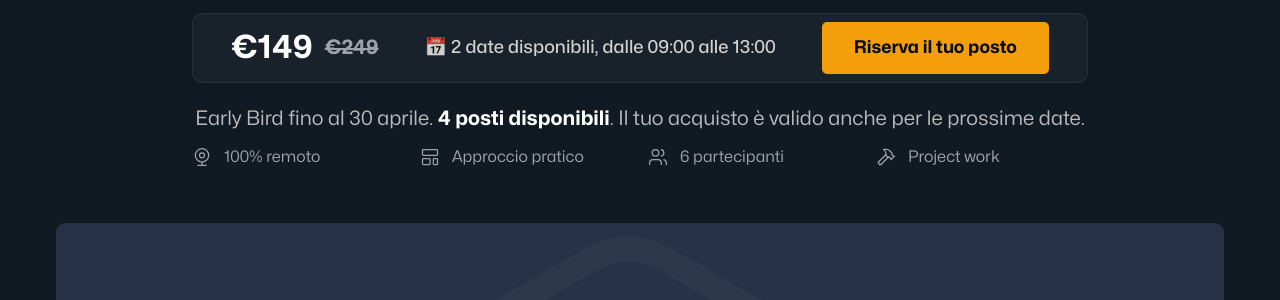
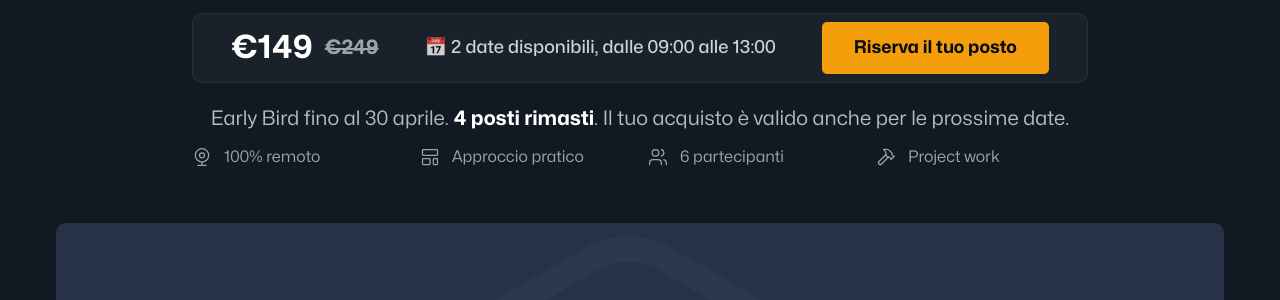
Before and after one commit to zetareticoli/fi, a Jekyll site: the page built from _workshops/design-tokens/index.md, in a window 1280 px wide and 900 px high. Shown: the part 348-648 px from the top of the window. Built offline with Jekyll 4.4.1, drawn with Linux system fonts in a browser that asks for light colours; some web fonts are replaced; comment, search, counter and statistics services are not loaded; some of the changed text lies outside the part shown.

Commit message:
fix: update text to clarify remaining spots for Early Bird registration

```diff
--- a/_includes/payment-link.html
+++ b/_includes/payment-link.html
@@ -5,4 +5,4 @@
     class="cta-primary plausible-event-name=Buy+Workshop">Riserva il tuo posto</a>
 </div>
 <p class="event-countdown" style="display: none;"></p>
-<p class="event-static mb-m text-small font-regular color-text-light">Early Bird fino al 30 aprile. <strong>4 posti disponibili</strong>. Il tuo acquisto è valido anche per le prossime date.</p>
+<p class="event-static mb-m text-small font-regular color-text-light">Early Bird fino al 30 aprile. <strong>4 posti rimasti</strong>. Il tuo acquisto è valido anche per le prossime date.</p>
```
